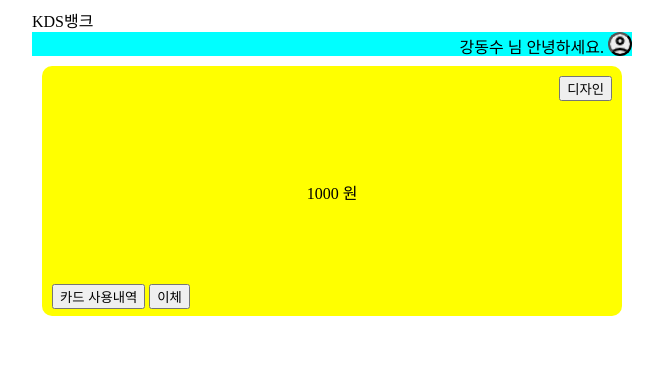
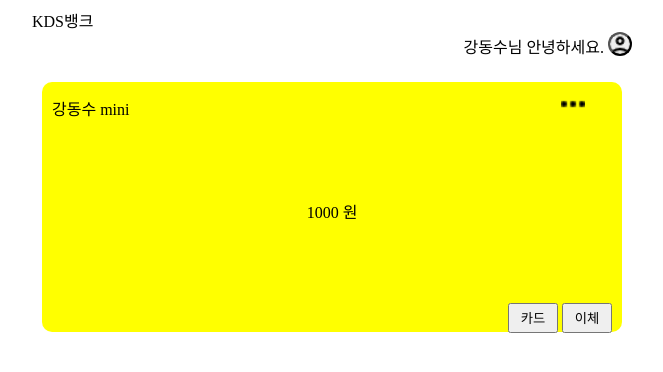
Before and after one commit to kkssuu/bank, a plain HTML site: page src/index.html in a window 1280 px wide. Shown: the top 372 px of the page, without its empty margins (308-971 px from the left). Drawn offline with Linux system fonts and the light colour scheme.

Commit message:
Update index.html

```diff
--- a/src/index.html
+++ b/src/index.html
@@ -8,44 +8,48 @@
 </head>
 
 <body>
+
     <div style="
     height:100vw;
     width: 600px;
-    margin:0 auto;">
-        <div style="text-align: left;
+    margin:0 auto;
+    ">
+
+        <div style="
+        text-align: left;
         ">
-            <label for="">KDS뱅크</label>
+            <label>
+                KDS뱅크
+            </label>
         </div>
-        <div style="display:flex;
-        background-color: blue;
-        height:24px;
+
+        <div style="
+
+        height: 40px;
         width:100%;
-        text-align: right;
+        display:flex;
+        ">
+            <div style="
 
-        "
-        >
-            <div style="background-color: aqua;
+            width:100%;
             height:100%;
-            width:100%;">
-                <label style="height:100%;
-                    align-items: center;">
-                        강동수
-                </label>
-                <label style="height:100%;
-                align-items: center;">
-                님 안녕하세요.
-                </label>
+            text-align: right;
+            ">
+            강동수님 안녕하세요.
                 <button style="border-radius: 50%;
                 height: 24px;
                 width: 24px;
                 background-image: url(https://github.com/kkssuu/bank/blob/main/account_circle_FILL0_wght400_GRAD0_opsz24.png?raw=true);
                 background-repeat:no-repeat;
                 background-position: center;
-                background-size: 150%;"
-                >
+                background-size: 150%;
+                align-items: center;
+                ">
                 </button>
             </div>
         </div>
+
+
 
         <div style="background-color: yellow;
         height:250px;
@@ -55,13 +59,24 @@
         display:inline-block;
         ">
             <div style="
-            text-align: right;
+
             margin-top: 10px;
-            margin-right:10px;
+            margin-left: 10px;
 
             ">
-                <label for="" id="id_cardname"></label>
-                <button id="id_design" style=>디자인</button>
+                <label id="id_cardname">강동수 mini</label>
+                <button id="id_design" style="
+                margin-left: 75%;
+                height: 24px;
+                width: 24px;
+                background-image: url(https://github.com/kkssuu/bank/blob/main/more_horiz_FILL0_wght400_GRAD0_opsz24.png?raw=true);
+                background-repeat:no-repeat;
+                background-position: center;
+                background-size: 150%;
+                background-color:yellow;
+                border-style: none;">
+
+            </button>
             </div>
             <div style="text-align:center;
             height:73%;
@@ -72,9 +87,22 @@
                     원
                 </label>
             </div>
-            <div style="margin-left:10px;">
-                <button id="id_cardlist">카드 사용내역</button>
-                <button id="id_transfer">이체</button>
+            <div style="text-align: right;
+            margin-right: 10px;
+            margin-bottom: 10px;
+            ">
+                <button id="id_cardlist" style="
+                height:30px;
+                width:50px;
+                ">
+                카드
+                </button>
+                <button id="id_transfer" style="
+                height:30px;
+                width:50px;
+                ">
+                이체
+                </button>
             </div>
         </div>
     </div>
```
